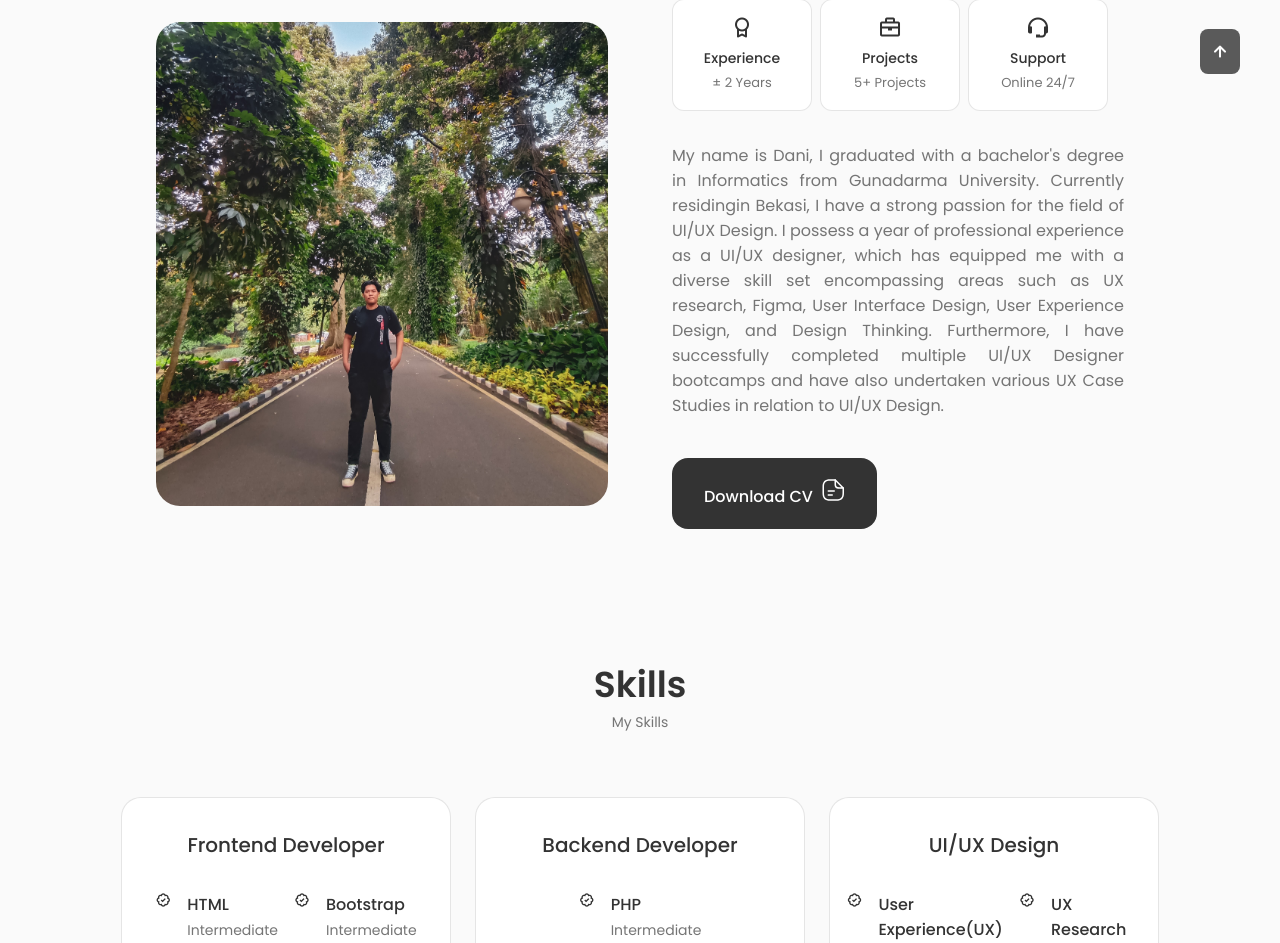
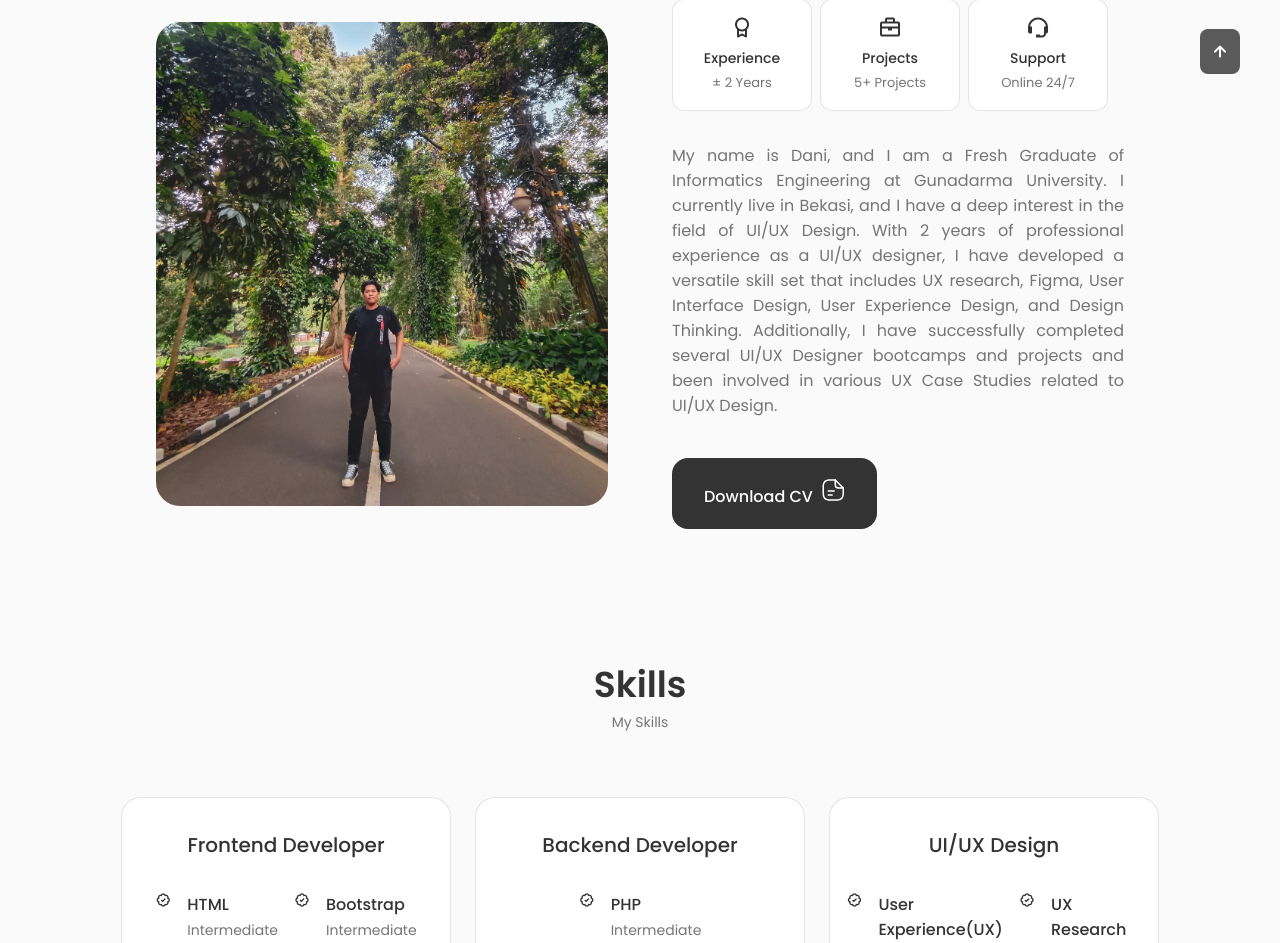
Before and after one commit to DaniNurAdheanto/portofolio-dani, a React (Create React App) app: page / in a window 1280 px wide. Shown: the part 886-1829 px from the top of the page. Built offline with nearby package versions, Linux system fonts and the light colour scheme.

Commit message:
update_about

```diff
--- a/src/components/about/About.jsx
+++ b/src/components/about/About.jsx
@@ -21,11 +21,11 @@ function About() {
                     <Info />
 
                     <p className="about_description">
-                        My name is Dani, I graduated with  a bachelor's degree in Informatics from Gunadarma University. Currently residingin Bekasi, I have a strong passion for the field of UI/UX Design. I possess a year of professional experience as a UI/UX designer, which has equipped me with a diverse skill set encompassing areas such as UX research, Figma, User  Interface  Design,  User  Experience  Design,  and  Design  Thinking.  Furthermore,  I  have  successfully  completed multiple UI/UX Designer bootcamps and have also undertaken various UX Case Studies in relation to UI/UX Design.
+                        My name is Dani, and I am a Fresh Graduate of Informatics Engineering at Gunadarma University. I currently live in Bekasi, and I have a deep interest in the field of UI/UX Design. With 2 years of professional experience as a UI/UX designer, I have developed a versatile skill set that includes UX research, Figma, User Interface Design, User Experience Design, and Design Thinking. Additionally, I have successfully completed several UI/UX Designer bootcamps and projects and been involved in various UX Case Studies related to UI/UX Design.
                     </p>
 
 
-                    <a download="DaninuradheantoCV.pdf" href="https://cdn.discordapp.com/attachments/897699901427810345/1185149928104804383/CV_2023_DANI_NUR_ADHEANTO_3.pdf?ex=658e8fe1&is=657c1ae1&hm=d140859fdbac46f29304762dfa9c79f6d6b2f6dc43388f45de1e01a8e366eaa3&" target="__blank" className="button button--flex"> Download CV
+                    <a download="DaninuradheantoCV.pdf" href="https://cdn.discordapp.com/attachments/897699901427810345/1209034688446857306/CV__Dani_Nur_Adheanto_UI_UX_Designer.pdf?ex=65e5744c&is=65d2ff4c&hm=d9941d271941b82347ba2146f7985a33c86bee8e43edbf39049e2a9989068f3c&" target="__blank" className="button button--flex"> Download CV
                         <svg
                             class="button_icon"
                             xmlns="http://www.w3.org/2000/svg"
```
